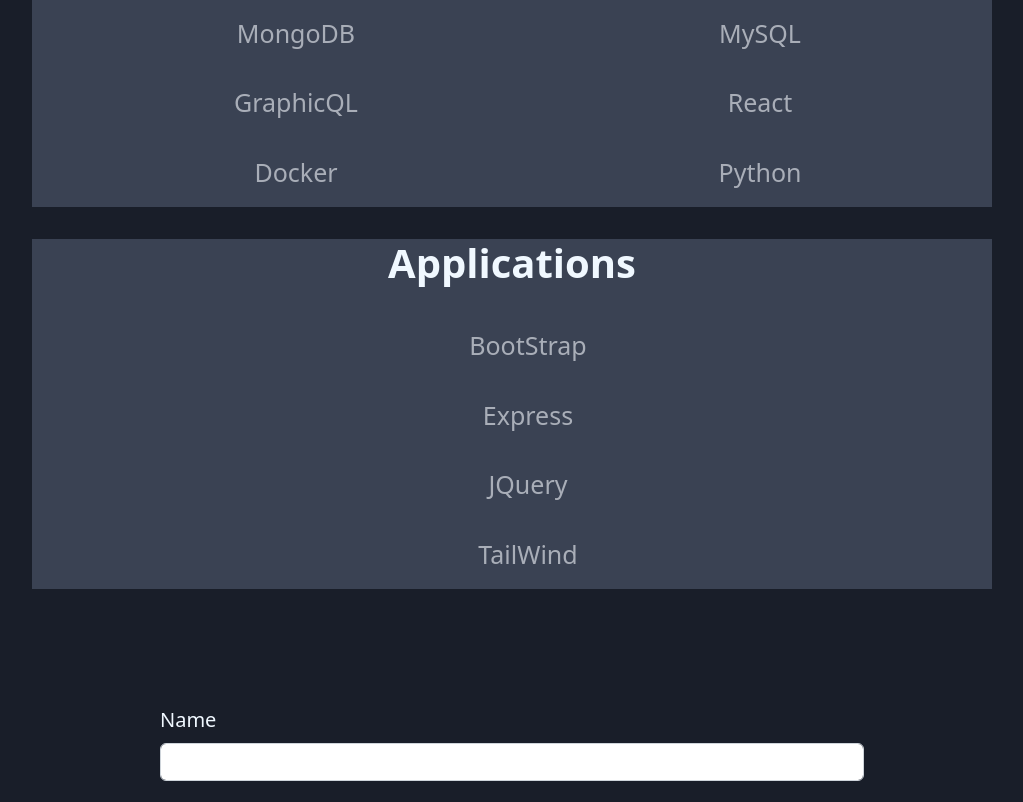
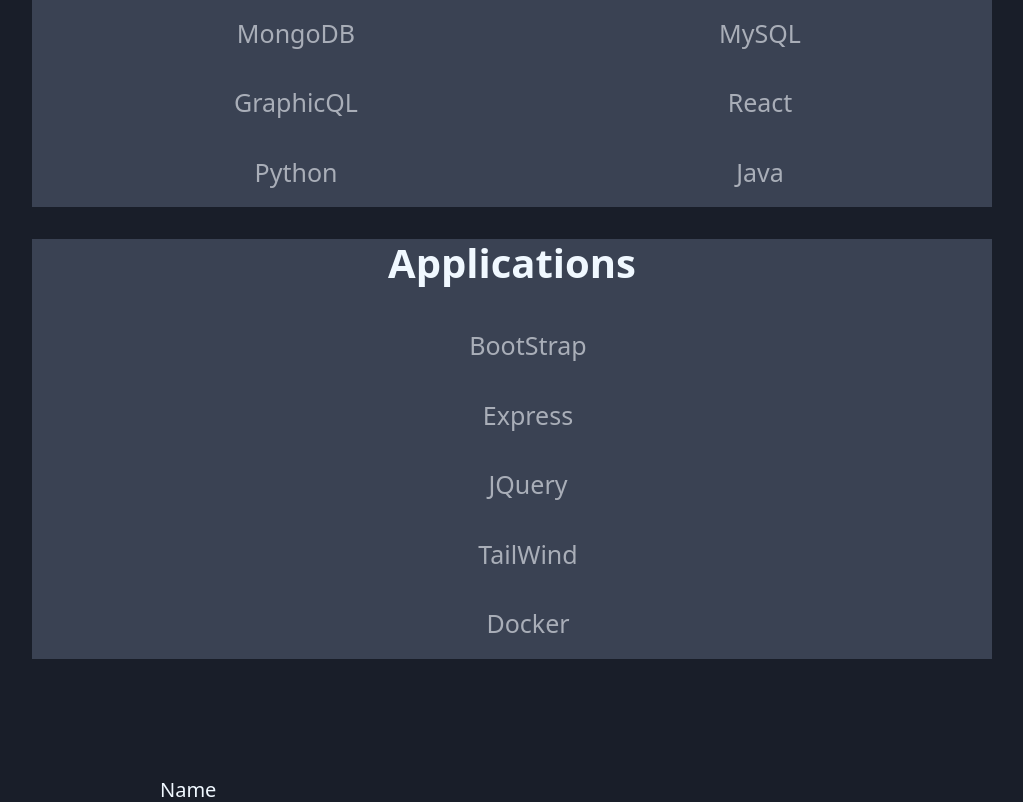
Before and after one commit to sw33ws/Portfolio, a React (Create React App) app in the folder client/: page / in a window 1280 px wide. Shown: the part 3220-4022 px from the top of the page, without its empty margins (128-1151 px from the left). Built offline with nearby package versions, Linux system fonts and the light colour scheme.

Commit message:
Pushing to Heroku

```diff
--- a/client/src/components/pageParts/skills.css
+++ b/client/src/components/pageParts/skills.css
@@ -18,6 +18,7 @@
 
 .skills-card {
     background-color: #3a4253;
+    font-size: 25px;
 }
 
 .skills-title {
@@ -29,7 +30,7 @@
 .languages-skills {
     display: grid;
     grid-template-columns: 1fr 1fr;
-    font-size: 25px;
+    /* font-size: 25px; */
 
 }
 
--- a/client/src/components/pageParts/skills.js
+++ b/client/src/components/pageParts/skills.js
@@ -17,8 +17,8 @@
                         <li className='list-item'>MySQL</li>
                         <li className='list-item'>GraphicQL</li>
                         <li className='list-item'>React</li>
-                        <li className='list-item'>Docker</li>
                         <li className='list-item'>Python</li>
+                        <li className='list-item'>Java</li>
                     </ul>
                 </div>
                 <div className='skills-card'>
@@ -28,6 +28,7 @@
                         <li className='list-item'>Express</li>
                         <li className='list-item'>JQuery</li>
                         <li className='list-item'>TailWind</li>
+                        <li className='list-item'>Docker</li>
                     </ul>
                 </div>
             </div>
```
